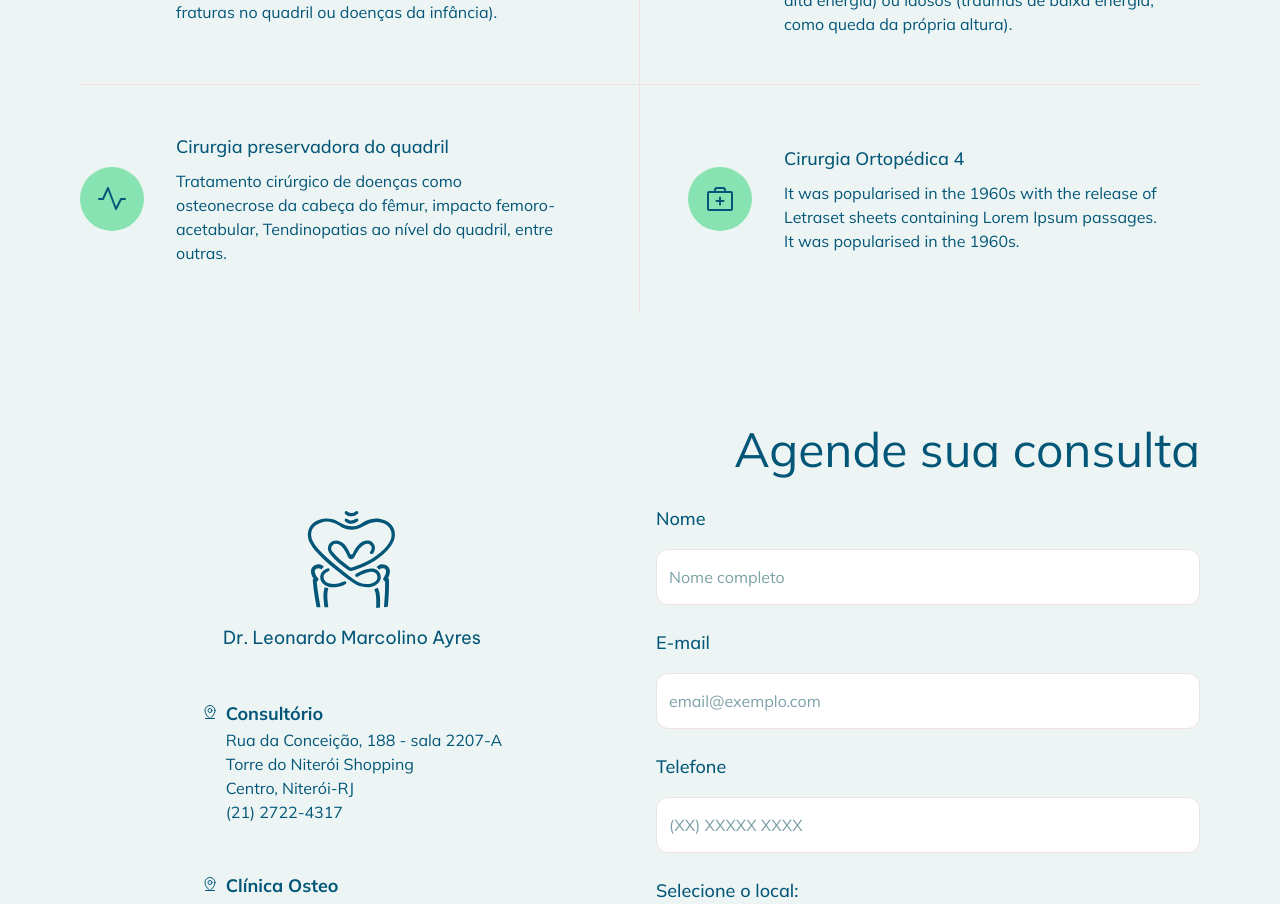
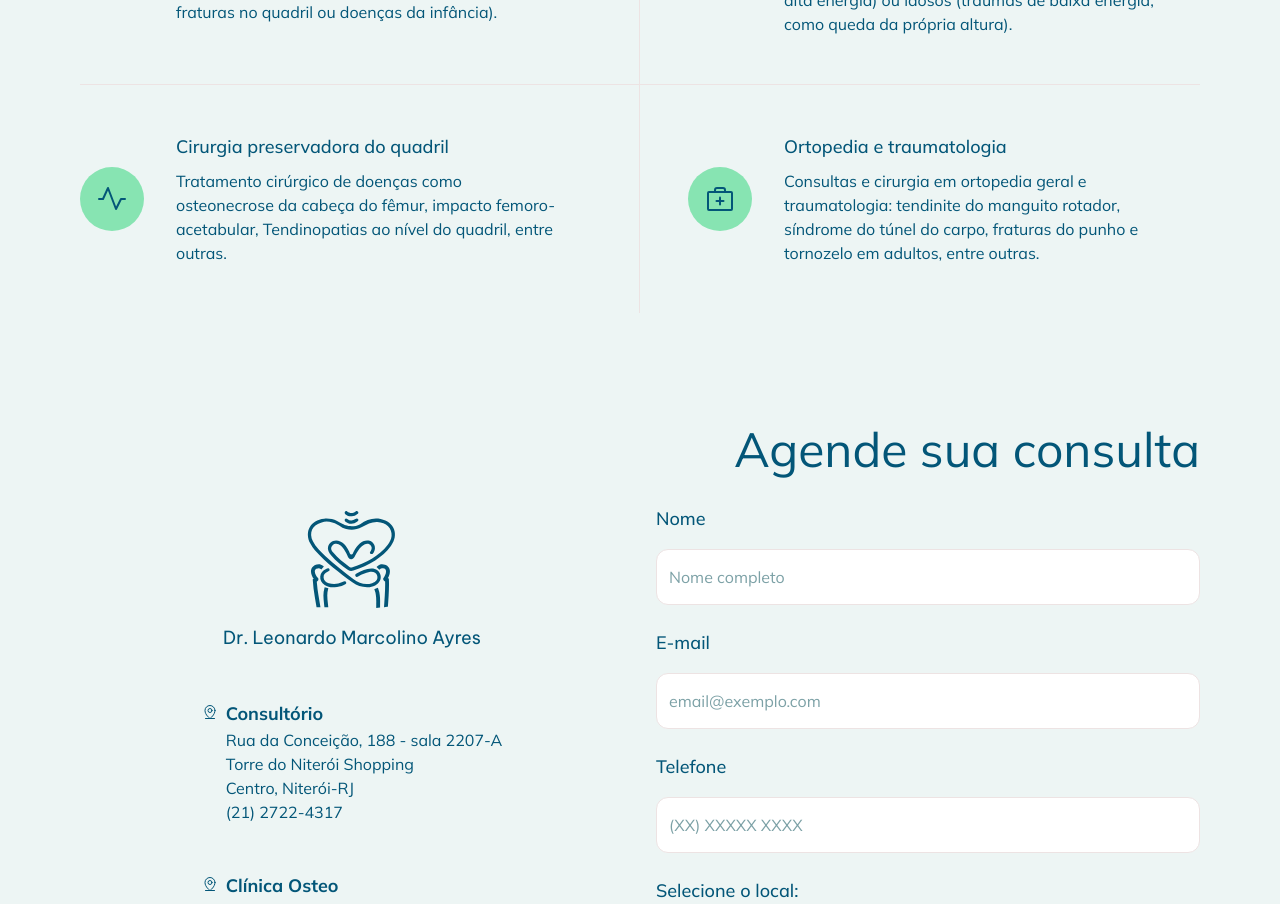
Before and after one commit to savioazb/dr-leo-page, a Next.js app: page / in a window 1280 px wide. Shown: the part 2200-3104 px from the top of the page. Built offline with nearby package versions, Linux system fonts and the light colour scheme.

Commit message:
added last specialty

```diff
--- a/src/components/Especialidades.tsx
+++ b/src/components/Especialidades.tsx
@@ -121,12 +121,12 @@ export function Especialidades() {
             </div>
             <div className="flex flex-col gap-2 text-center md:text-left">
               <h3 className="text-lg font-medium text-blue">
-                Cirurgia Ortopédica 4
+                Ortopedia e traumatologia
               </h3>
               <p className="max-w-sm text-blue">
-                It was popularised in the 1960s with the release of Letraset
-                sheets containing Lorem Ipsum passages. It was popularised in
-                the 1960s.
+                Consultas e cirurgia em ortopedia geral e traumatologia:
+                tendinite do manguito rotador, síndrome do túnel do carpo,
+                fraturas do punho e tornozelo em adultos, entre outras.
               </p>
             </div>
           </motion.div>
```
